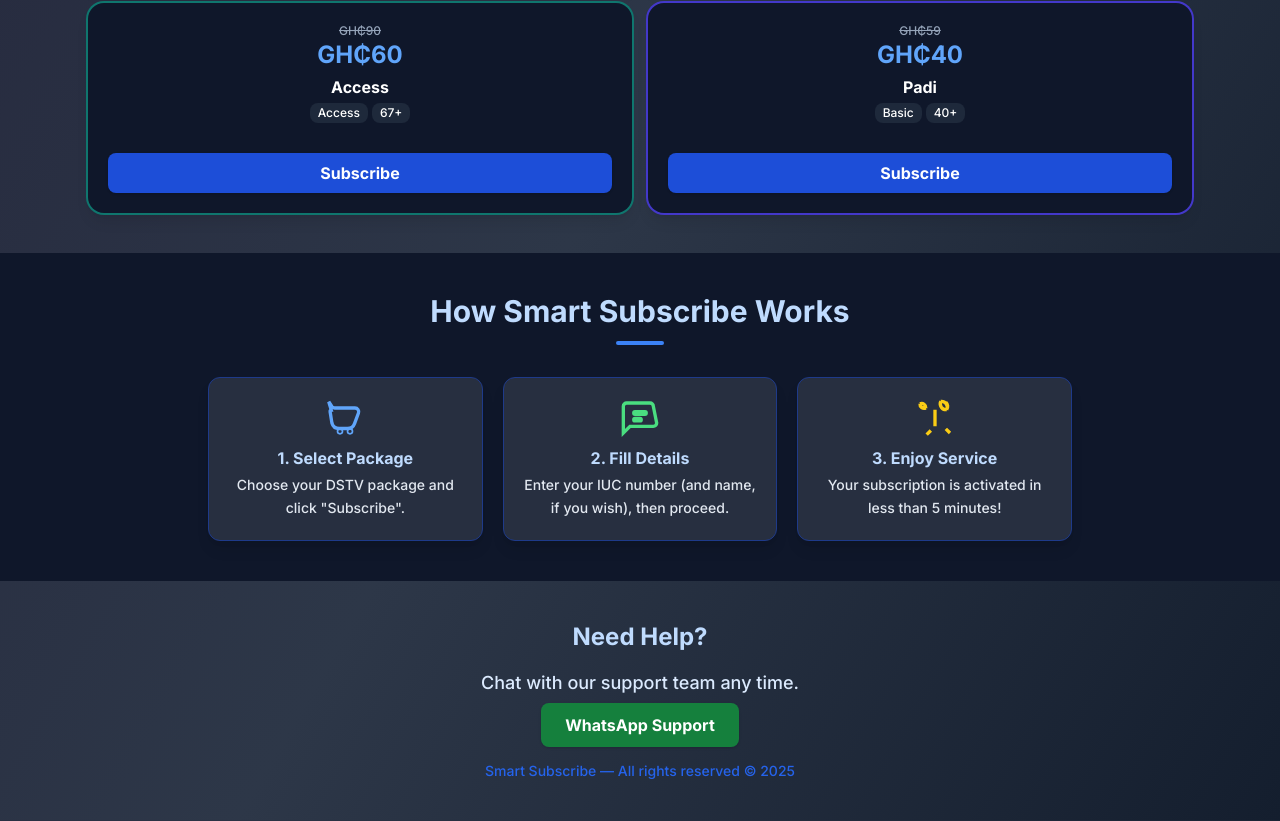
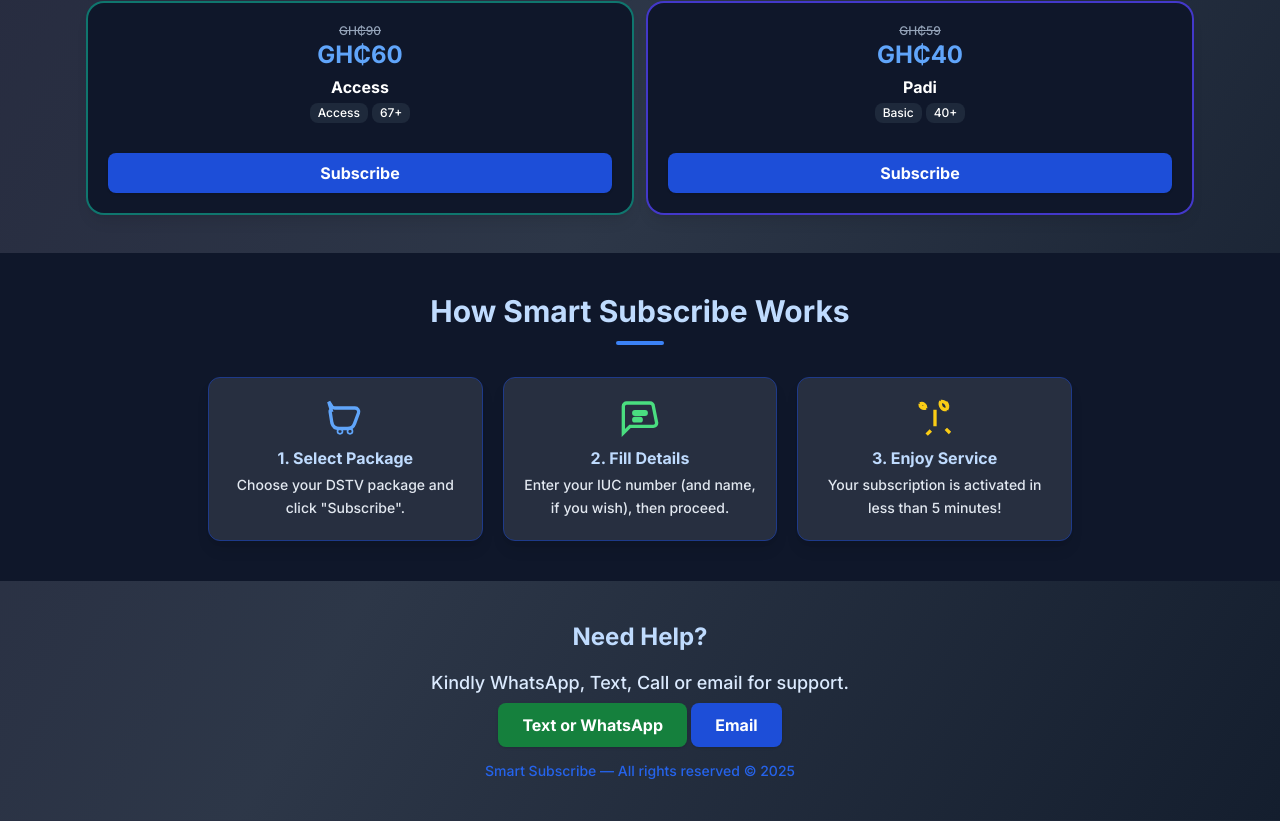
Before and after one commit to iamrichid/dstv-subscription-service, a website built with Vite: page index.html in a window 1280 px wide. Shown: the part 979-1800 px from the top of the page. Built offline with nearby package versions, Linux system fonts and the light colour scheme.

Commit message:
fix: update contact section with clearer support options and add email link

```diff
--- a/index.html
+++ b/index.html
@@ -101,8 +101,9 @@
   <!-- Contact Section -->
   <section id="contact" class="max-w-4xl mx-auto py-10 px-6 text-center">
     <h3 class="text-2xl font-bold text-blue-200 mb-4">Need Help?</h3>
-    <p class="text-lg mb-4 text-blue-100">Chat with our support team any time.</p>
-    <a href="https://wa.me/233249152736" target="_blank" class="bg-green-700 text-white font-bold px-6 py-3 rounded-lg hover:bg-green-800 shadow transition">WhatsApp Support</a>
+    <p class="text-lg mb-4 text-blue-100">Kindly WhatsApp, Text, Call or email for support.</p>
+    <a href="https://wa.me/233249152736" target="_blank" class="bg-green-700 text-white font-bold px-6 py-3 rounded-lg hover:bg-green-800 shadow transition">Text or WhatsApp</a>
+    <a href="mailto:rkklinks@gmail.com" target="_blank" class="bg-blue-700 text-white font-bold px-6 py-3 rounded-lg hover:bg-blue-800 shadow transition">Email</a>
     <div class="mt-6 text-sm text-blue-600">Smart Subscribe &mdash; All rights reserved &copy; 2025</div>
   </section>
 
```
